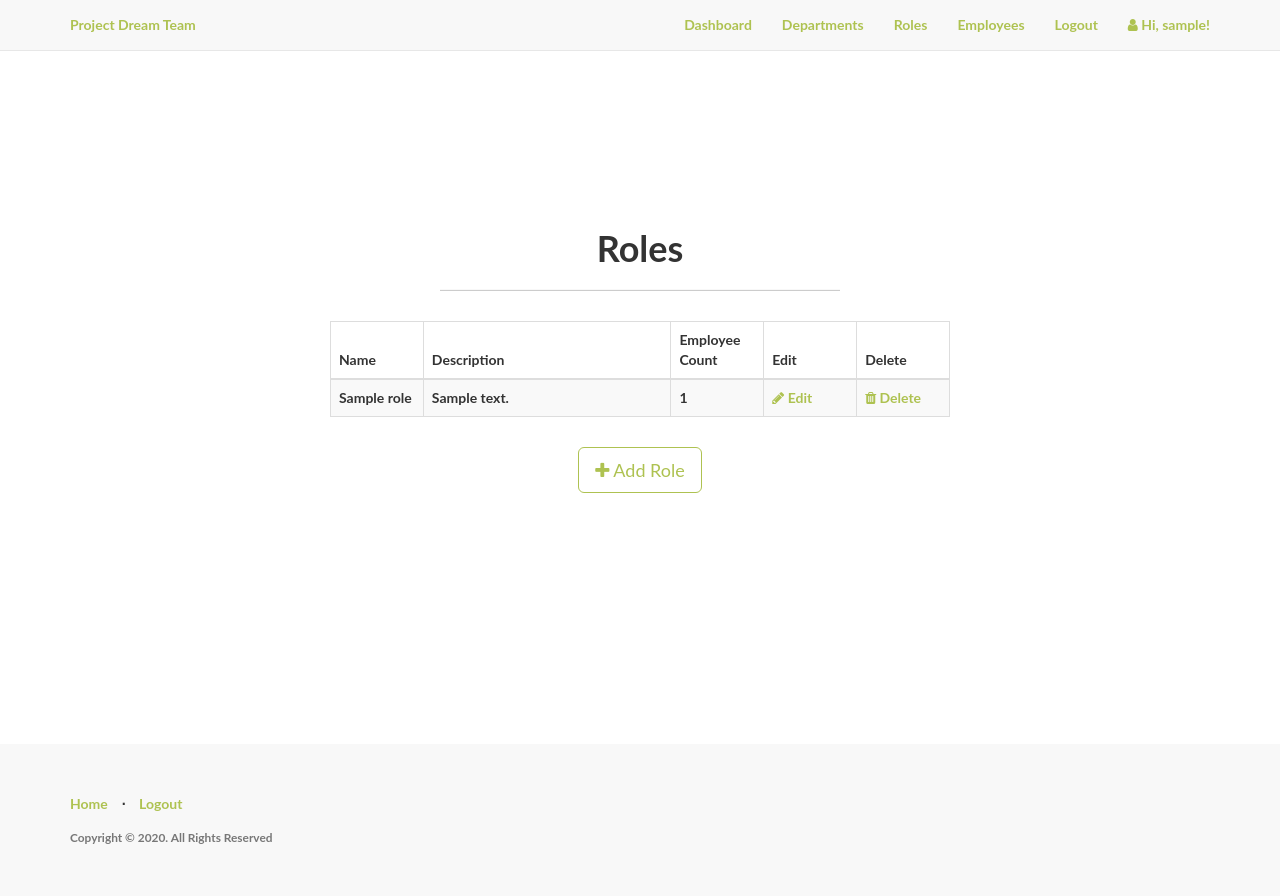
After one commit to herculeshssj/python, a Flask app: page /admin/roles in a window 1280 px wide. The commit adds this page. Run offline with Flask 2, Linux system fonts and the light colour scheme; a user stored in the database is signed in; tables that the repository leaves empty hold one stand-in row (values such as "Sample post"); parts of the project's set-up code (start-up, migrations or seed data) failed here and were passed over; some libraries are stand-ins or nearby versions.

Commit message:
Implementado o CRUD Roles.

```diff
--- a/flask-crud-webapp/app/admin/views.py
+++ b/flask-crud-webapp/app/admin/views.py
@@ -1,6 +1,6 @@
-from ..models import Department
+from ..models import Department, Role
 from .. import db
-from .forms import DepartmentForm
+from .forms import DepartmentForm, RoleForm
 #from . import admin
 from flask_login import current_user, login_required
 from flask import abort, flash, redirect, render_template, url_for
@@ -113,3 +113,94 @@ def delete_department(id):
     return redirect(url_for('admin.list_departments'))
 
     return render_template(title="Delete Department")
+
+
+@admin.route('/roles')
+@login_required
+def list_roles():
+    check_admin()
+    """
+    List all roles
+    """
+    roles = Role.query.all()
+    return render_template('admin/roles/roles.html',
+                           roles=roles, title='Roles')
+
+
+@admin.route('/roles/add', methods=['GET', 'POST'])
+@login_required
+def add_role():
+    """
+    Add a role to the database
+    """
+    check_admin()
+
+    add_role = True
+
+    form = RoleForm()
+    if form.validate_on_submit():
+        role = Role(name=form.name.data,
+                    description=form.description.data)
+
+        try:
+            # add role to the database
+            db.session.add(role)
+            db.session.commit()
+            flash('You have successfully added a new role.')
+        except:
+            # in case role name already exists
+            flash('Error: role name already exists.')
+
+        # redirect to the roles page
+        return redirect(url_for('admin.list_roles'))
+
+    # load role template
+    return render_template('admin/roles/role.html', add_role=add_role,
+                           form=form, title='Add Role')
+
+
+@admin.route('/roles/edit/<int:id>', methods=['GET', 'POST'])
+@login_required
+def edit_role(id):
+    """
+    Edit a role
+    """
+    check_admin()
+
+    add_role = False
+
+    role = Role.query.get_or_404(id)
+    form = RoleForm(obj=role)
+    if form.validate_on_submit():
+        role.name = form.name.data
+        role.description = form.description.data
+        db.session.add(role)
+        db.session.commit()
+        flash('You have successfully edited the role.')
+
+        # redirect to the roles page
+        return redirect(url_for('admin.list_roles'))
+
+    form.description.data = role.description
+    form.name.data = role.name
+    return render_template('admin/roles/role.html', add_role=add_role,
+                           form=form, title="Edit Role")
+
+
+@admin.route('/roles/delete/<int:id>', methods=['GET', 'POST'])
+@login_required
+def delete_role(id):
+    """
+    Delete a role from the database
+    """
+    check_admin()
+
+    role = Role.query.get_or_404(id)
+    db.session.delete(role)
+    db.session.commit()
+    flash('You have successfully deleted the role.')
+
+    # redirect to the roles page
+    return redirect(url_for('admin.list_roles'))
+
+    return render_template(title="Delete Role")
--- /dev/null
+++ b/flask-crud-webapp/app/templates/admin/roles/roles.html
@@ -0,0 +1,70 @@
+<!-- app/templates/admin/roles/roles.html -->
+
+{% import "bootstrap/utils.html" as utils %}
+{% extends "base.html" %}
+{% block title %}Roles{% endblock %}
+{% block body %}
+<div class="content-section">
+    <div class="outer">
+        <div class="middle">
+            <div class="inner">
+                <br />
+                {{ utils.flashed_messages() }}
+                <br />
+                <h1 style="text-align:center;">Roles</h1>
+                {% if roles %}
+                <hr class="intro-divider">
+                <div class="center">
+                    <table class="table table-striped table-bordered">
+                        <thead>
+                            <tr>
+                                <th width="15%"> Name </th>
+                                <th width="40%"> Description </th>
+                                <th width="15%"> Employee Count </th>
+                                <th width="15%"> Edit </th>
+                                <th width="15%"> Delete </th>
+                            </tr>
+                        </thead>
+                        <tbody>
+                            {% for role in roles %}
+                            <tr>
+                                <td> {{ role.name }} </td>
+                                <td> {{ role.description }} </td>
+                                <td>
+                                    {% if role.employees %}
+                                    {{ role.employees.count() }}
+                                    {% else %}
+                                    0
+                                    {% endif %}
+                                </td>
+                                <td>
+                                    <a href="{{ url_for('admin.edit_role', id=role.id) }}">
+                                        <i class="fa fa-pencil"></i> Edit
+                                    </a>
+                                </td>
+                                <td>
+                                    <a href="{{ url_for('admin.delete_role', id=role.id) }}">
+                                        <i class="fa fa-trash"></i> Delete
+                                    </a>
+                                </td>
+                            </tr>
+                            {% endfor %}
+                        </tbody>
+                    </table>
+                </div>
+                <div style="text-align: center">
+                    {% else %}
+                    <div style="text-align: center">
+                        <h3> No roles have been added. </h3>
+                        <hr class="intro-divider">
+                        {% endif %}
+                        <a href="{{ url_for('admin.add_role') }}" class="btn btn-default btn-lg">
+                            <i class="fa fa-plus"></i>
+                            Add Role
+                        </a>
+                    </div>
+                </div>
+            </div>
+        </div>
+    </div>
+    {% endblock %}
--- a/flask-crud-webapp/app/templates/base.html
+++ b/flask-crud-webapp/app/templates/base.html
@@ -27,7 +27,7 @@
                 {% if current_user.is_admin %}
                     <li><a href="{{ url_for('home.admin_dashboard') }}">Dashboard</a></li>
                     <li><a href="{{ url_for('admin.list_departments') }}">Departments</a></li>
-                    <li><a href="#">Roles</a></li>
+                    <li><a href="{{ url_for('admin.list_roles') }}">Roles</a></li>
                     <li><a href="#">Employees</a></li>
                 {% else %}
                     <li><a href="{{ url_for('home.dashboard') }}">Dashboard</a></li>
```
Also changed, not shown: flask-crud-webapp/app/admin/forms.py (+9 -0 lines), flask-crud-webapp/app/templates/admin/roles/role.html (added, +30 -0 lines).
